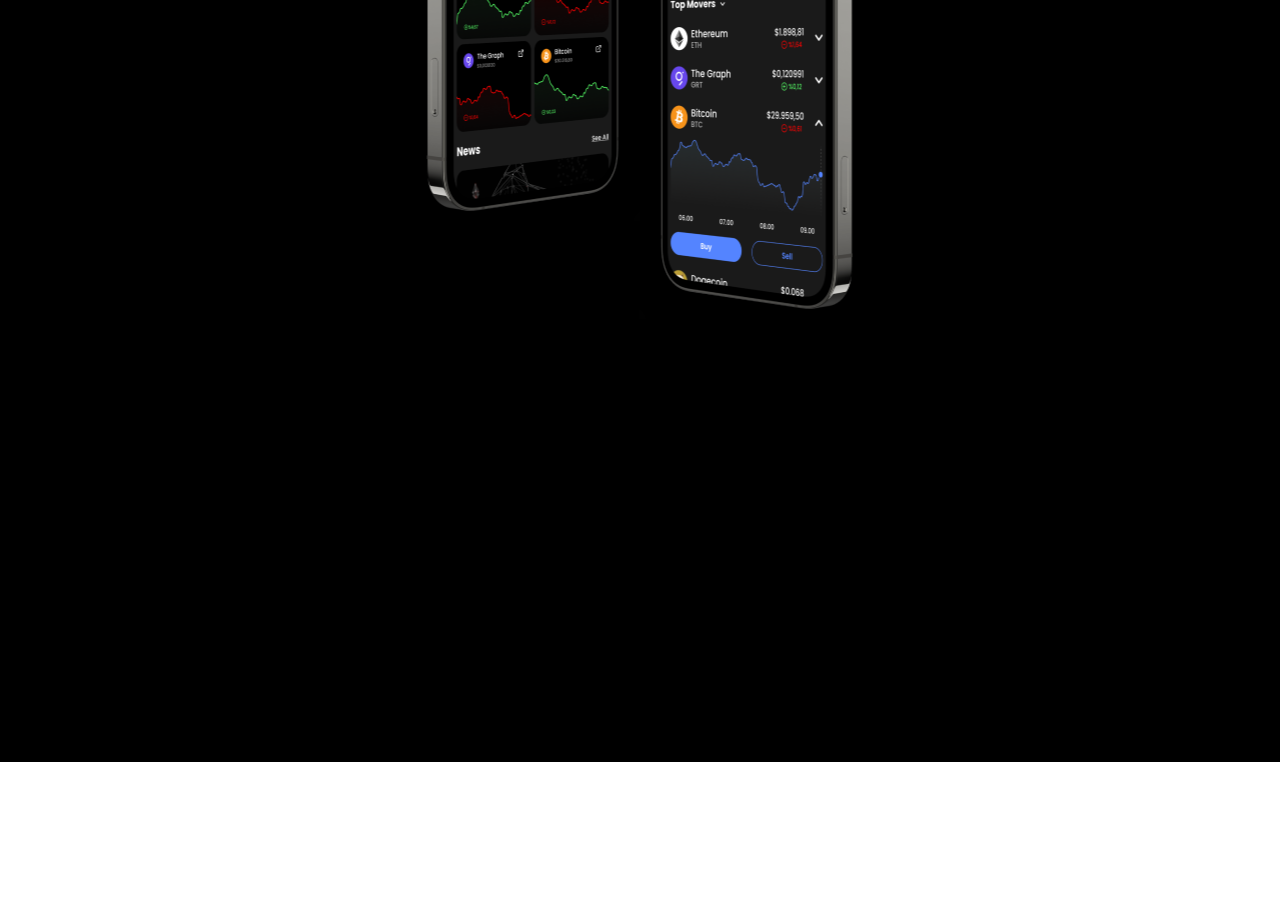
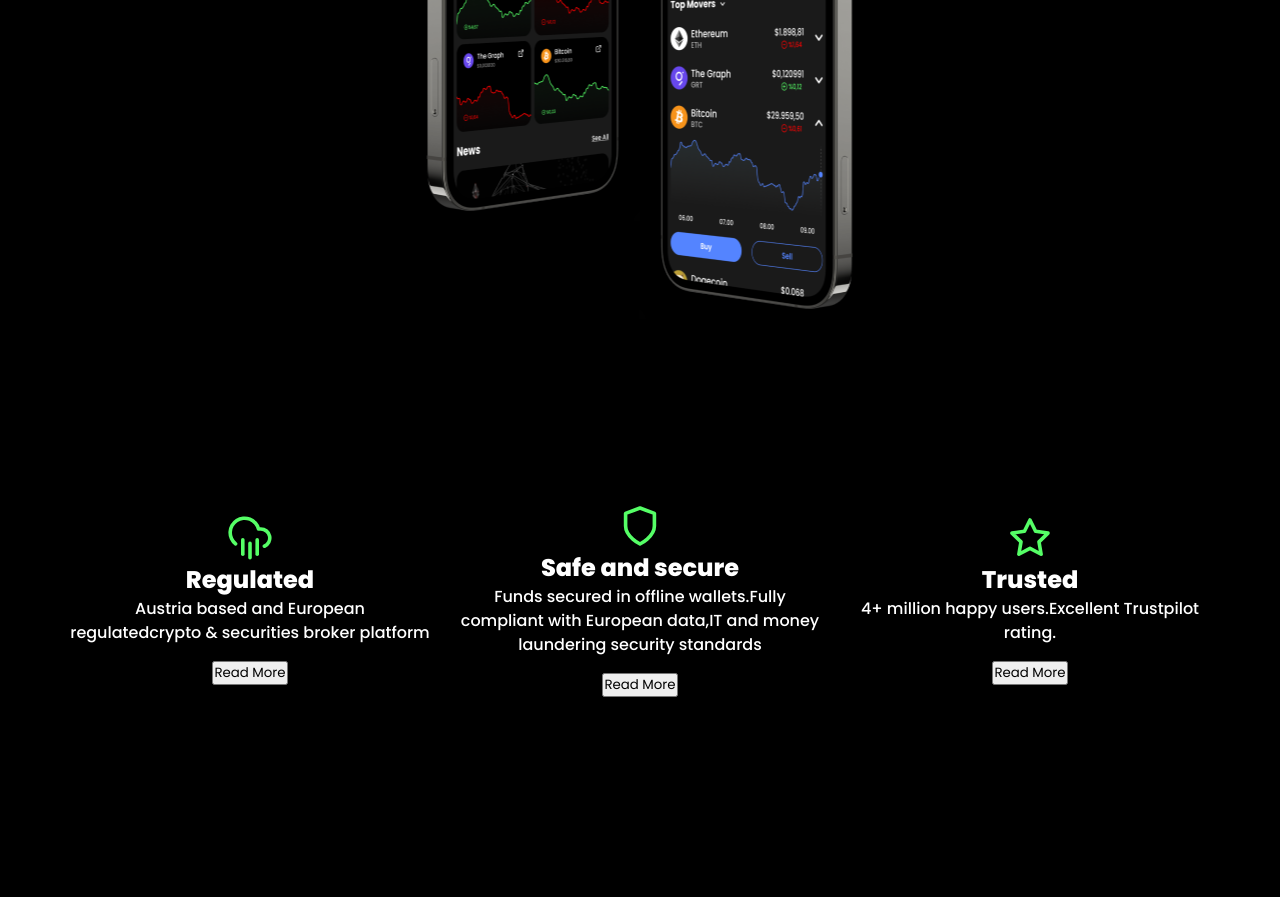
Before and after one commit to pedroafon1/landingpage-rabbitcrypto, a plain HTML site: page index.html in a window 1280 px wide. Shown: the part 758-1655 px from the top of the page. Before the commit the page ends 1520 px from the top, so only its background shows below. Drawn offline with Linux system fonts and the light colour scheme.

Commit message:
footer feito

```diff
--- a/index.html
+++ b/index.html
@@ -1,5 +1,5 @@
 <!DOCTYPE html>
-<html lang="en">
+<html lang="pt-br">
   <head>
     <meta charset="UTF-8" />
     <meta name="viewport" content="width=device-width, initial-scale=1.0" />
@@ -63,6 +63,44 @@
         </div>
         </div>
       </section>
+
+
+      <section class="s-card">
+        <div class="container">
+          <div class="card">
+            <div class="icon">
+              <img src="imgs/cloud-rain.svg" alt="Icone chuva">
+              <div class="text">
+                <h2>Regulated</h2>
+                <p>Austria based and European regulatedcrypto & securities broker platform</p>
+                <button>Read More</button>
+              </div>
+            </div>
+          </div>
+
+          <div class="card">
+            <div class="icon">
+              <img src="imgs/shield.svg" alt="Icone escudo">
+              <div class="text">
+                <h2>Safe and secure</h2>
+                <p>Funds secured in offline wallets.Fully compliant with European data,IT and money laundering security standards</p>
+                <button>Read More</button>
+              </div>
+            </div>
+          </div>
+
+          <div class="card">
+            <div class="icon">
+              <img src="imgs/star.svg" alt="Icone estrela">
+              <div class="text">
+                <h2>Trusted</h2>
+                <p>4+ million happy users.Excellent Trustpilot rating.</p>
+                <button>Read More</button>
+              </div>
+            </div>
+          </div>
+        </div>
+      </section>
     </main>
   </body>
 </html>
--- a/scss/_home.scss
+++ b/scss/_home.scss
@@ -1,6 +1,6 @@
 .s-hero {
   width: 100%;
-  height: 144rem;
+  height: 150rem;
   background-color: #000;
   padding-top: 14.4rem;
   padding-bottom: 14.4rem;
@@ -31,7 +31,63 @@
     font-size: 2rem;
     font-weight: 500;
     margin-bottom: 7.2rem;
+  }
+}
 
+.bottom {
+  img {
+    padding-bottom: 14.4rem;
+  }
+}
+
+.s-card {
+  background-color: #000;
+  padding-bottom: 7.21rem;
+  margin-top: -24.4rem;
+  .container {
+    display: flex;
+    align-items: center;
+    justify-content: center;
+    width: 100%;
+    max-width: 117rem;
+    display: flex;
+    align-items: center;
+    gap: 3rem;
+  }
+  .card {
+    width: 100%;
+    max-width: 370px;
+    height: 24.7rem;
+    display: flex;
+  }
+
+  .icon, .text {
+    flex: 1;
+    text-align: center;
+  }
+
+  .icon {
+    font-size: 3rem;
+    width: 4.8rem;
+    height: 4.8rem;
+    display: flex;
+    align-items: center;
+    justify-content: center;
+    flex-direction: column;
 
   }
+  .text {
+    h2 {
+      color: #fff;
+      font-size: 2.4rem;
+      font-weight: 800;
+    }
+    p {
+      color: #fff;
+      text-align: center;
+      font-size: 1.6rem;
+      font-weight: 500;
+      line-height: 24px;
+    }
+  }
 }
```
Also changed, not shown: css/main.min.css, scss/_header.scss (line endings or trailing spaces), 1 other file.
